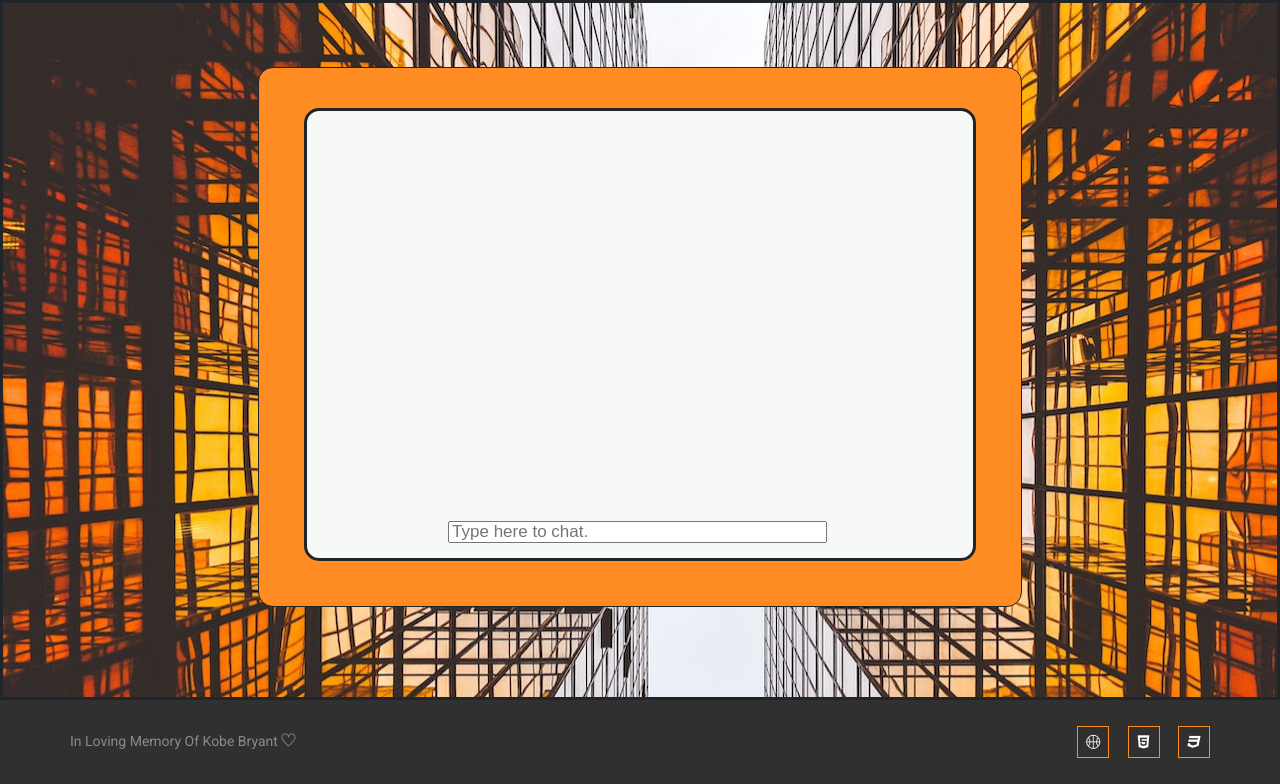
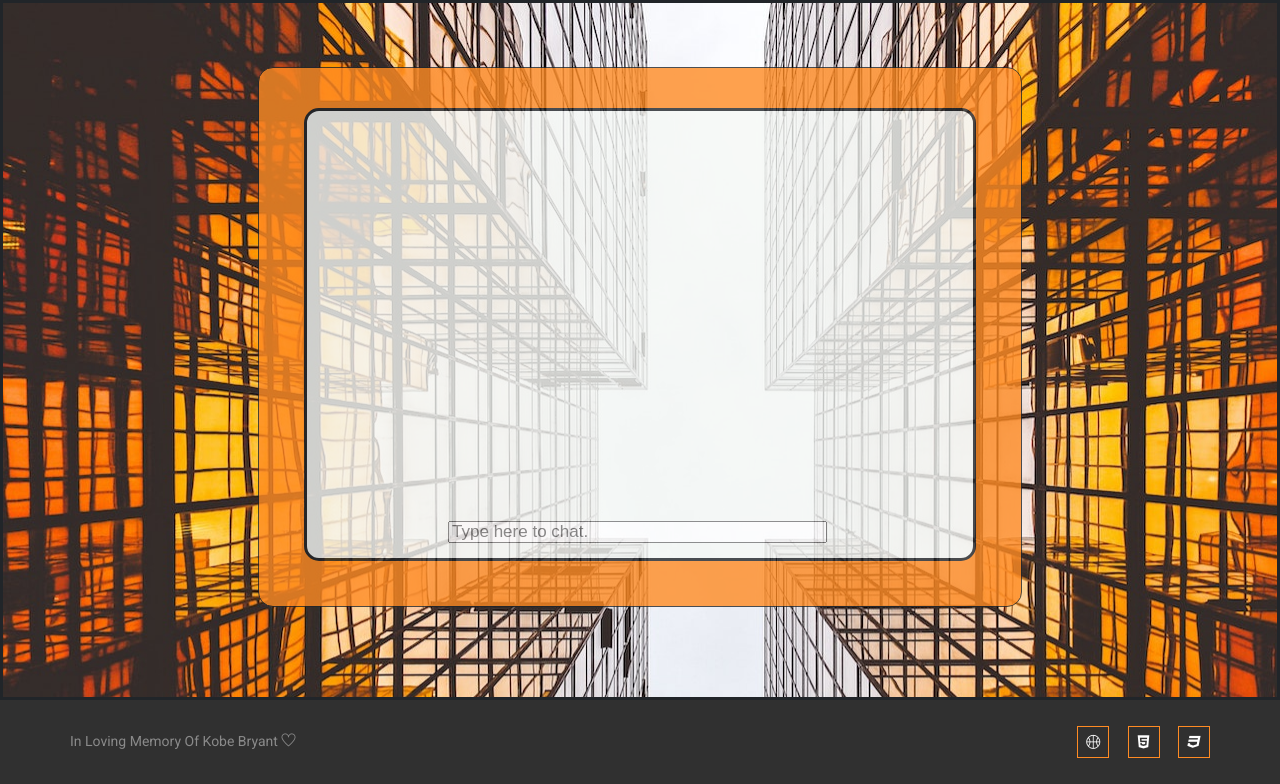
Before and after one commit to austinbowen0916/NBA-Search, a Flask app: page /chat in a window 1280 px wide. Shown: the part 178-962 px from the top of the page. Run offline with Flask 2, Linux system fonts and the light colour scheme; some libraries are stand-ins or nearby versions; some web fonts are replaced.

Commit message:
added design to chatbox

```diff
--- a/static/css/chat.css
+++ b/static/css/chat.css
@@ -21,6 +21,7 @@
     padding-right: 25px;
     padding-left: 25px;
     border-radius: 15px;
+    opacity: 0.8;
 }
 
 #chatborder {
@@ -48,4 +49,5 @@
     font: 17px arial, sans-serif;
     height: 22px;
     width: 100%;
+    opacity: 1;
 }
```
